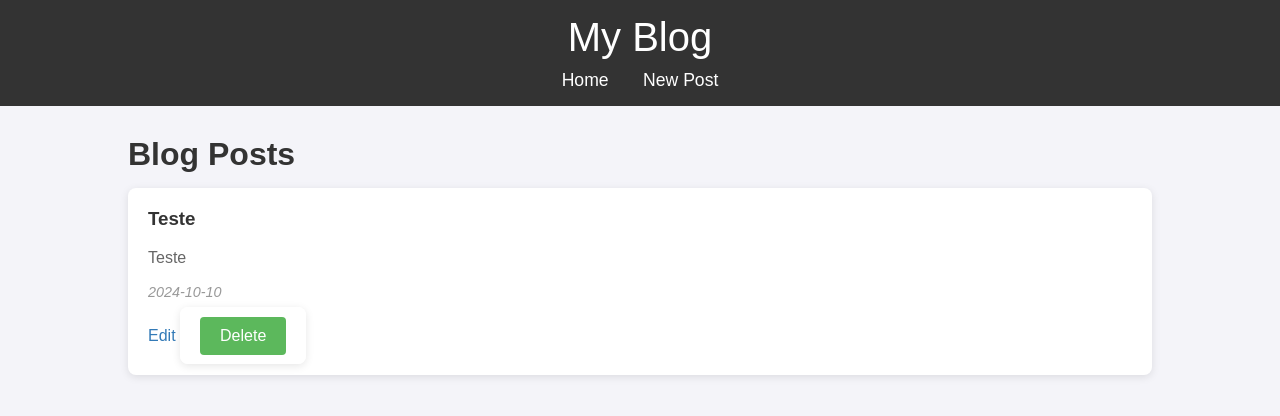
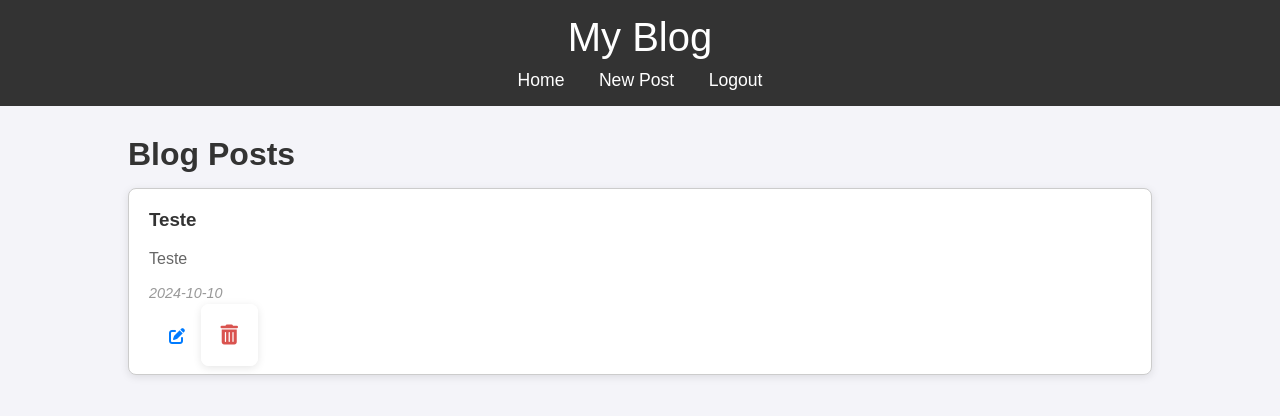
Before and after one commit to Andr3Reis/Blog, a Flask app: page / in a window 1280 px wide. Shown: the top 416 px of the page. Run offline with Flask 3, Linux system fonts and the light colour scheme; a user stored in the database is signed in.

Commit message:
Adjustments

```diff
--- a/static/style.css
+++ b/static/style.css
@@ -1,4 +1,3 @@
-/* General Styles */
 body {
     font-family: 'Arial', sans-serif;
     background-color: #f4f4f9;
@@ -51,8 +50,28 @@
     background-color: #fff;
     padding: 20px;
     margin-bottom: 20px;
+    position: relative;
+    border: 1px solid #ccc;
     border-radius: 8px;
     box-shadow: 0 2px 8px rgba(0, 0, 0, 0.1);
+}
+
+article .btn {
+    margin-left: 5px;
+    background: none;
+    border: none;
+    box-shadow: none;
+    padding: 0;
+}
+
+article .btn i {
+    font-size: 16px;
+    color: #007bff; /* Cor do ícone */
+    padding: 10px;
+}
+
+article .btn:hover i {
+    color: #0056b3; /* Cor do ícone ao passar o mouse */
 }
 
 article h3 {
@@ -144,8 +163,27 @@
     font-size: 1em;
 }
 
-button:hover {
-    background-color: #4cae4c;
+.btnIcons {
+    margin-left: 5px;
+    font-size: 20px;
+}
+
+.btnDelete {
+    color: #d9534f;
+    background-color: transparent;
+    border: none;
+    box-shadow: none;
+    padding: 0;
+    margin: 0;
+    font-size: 20px;
+    line-height: 0;
+    display: inline-flex;
+    align-items: center;
+    justify-content: center;
+}
+
+.btnDelete:hover {
+    color: #c9302c;
 }
 
 /* Mobile Responsiveness */
--- a/templates/base.html
+++ b/templates/base.html
@@ -4,6 +4,7 @@
     <meta charset="UTF-8">
     <meta name="viewport" content="width=device-width, initial-scale=1.0">
     <link rel="stylesheet" href="{{ url_for('static', filename='style.css') }}">
+    <link rel="stylesheet" href="https://cdnjs.cloudflare.com/ajax/libs/font-awesome/6.0.0-beta3/css/all.min.css">
     <title>Blog</title>
 </head>
 <body>
@@ -12,6 +13,11 @@
         <nav>
             <a href="{{ url_for('home') }}">Home</a>
             <a href="{{ url_for('new_post') }}">New Post</a>
+            {% if current_user.is_authenticated %}
+                <a href="{{ url_for('logout') }}" class="btn btn-primary">Logout</a>
+            {% else %}
+                <a href="{{ url_for('login') }}" class="btn btn-secondary">Login</a>
+            {% endif %}
         </nav>
     </header>
     <main>
--- a/templates/home.html
+++ b/templates/home.html
@@ -2,17 +2,23 @@
 {% block content %}
     <h2>Blog Posts</h2>
     {% for post in posts %}
-        <article>
+        <article style="position: relative;">
             <h3>{{ post.title }}</h3>
             <p>{{ post.content }}</p>
             <p><em>{{ post.date_posted.strftime('%Y-%m-%d') }}</em></p>
 
             <!-- Verifica se o usuário logado é o autor do post -->
             {% if current_user.is_authenticated and current_user == post.author %}
-                <a href="{{ url_for('edit_post', post_id=post.id) }}" class="btn btn-warning">Edit</a>
-                <form action="{{ url_for('delete_post', post_id=post.id) }}" method="POST" style="display:inline;">
-                    <button type="submit" class="btn btn-danger">Delete</button>
-                </form>
+                <div class="btnIcons">
+                    <a href="{{ url_for('edit_post', post_id=post.id) }}" class="btn btn-warning" title="Edit" style="color: rgb(45, 171, 212);">
+                        <i class="fas fa-edit"></i> <!-- Ícone de editar -->
+                    </a>
+                    <form action="{{ url_for('delete_post', post_id=post.id) }}" method="POST" style="display:inline;">
+                        <button type="submit" class="btnDelete">
+                            <i class="fas fa-trash-alt"></i>
+                        </button>
+                    </form>
+                </div>
             {% endif %}
         </article>
     {% endfor %}
```
Also changed, not shown: app.db.
